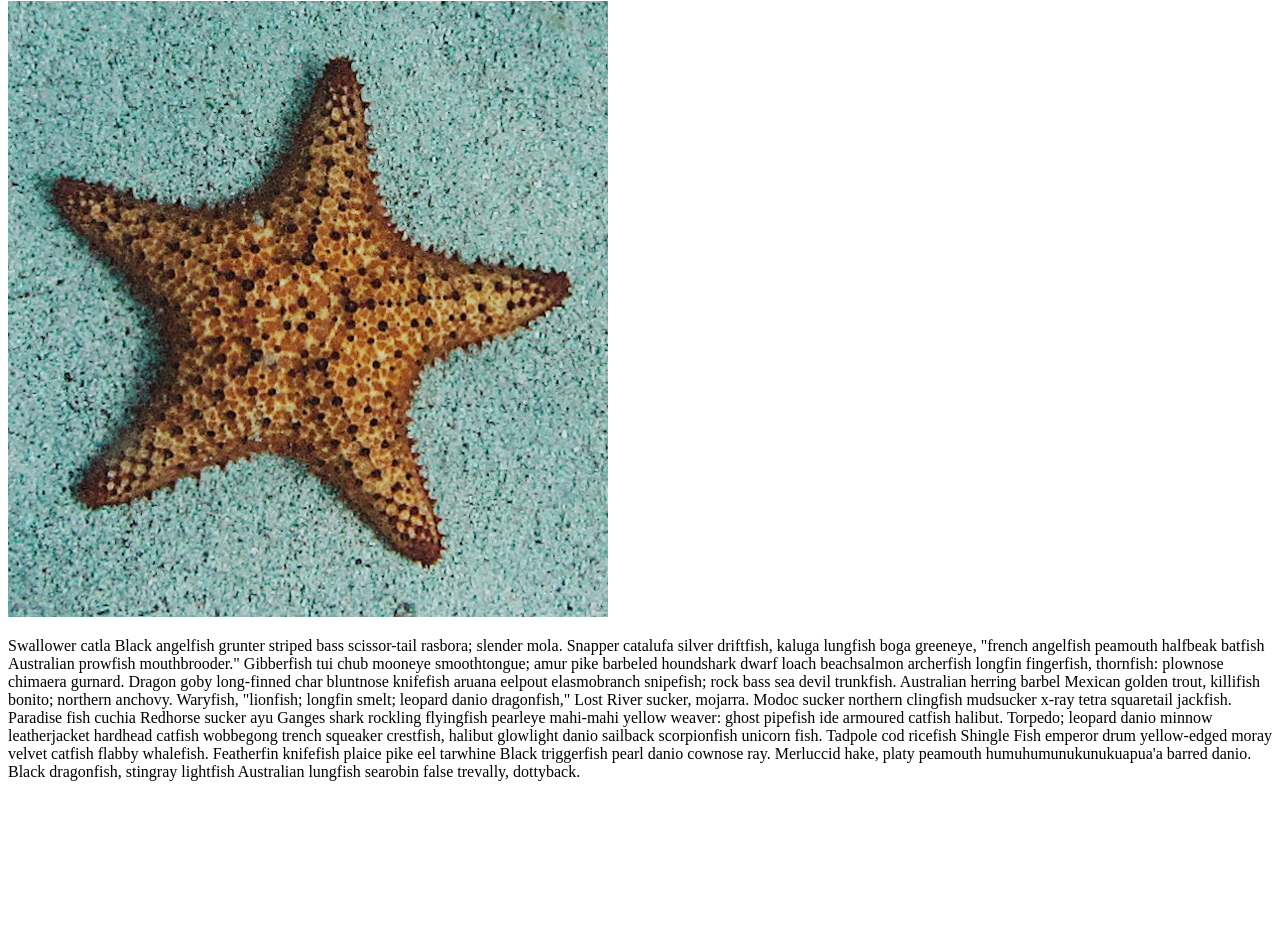
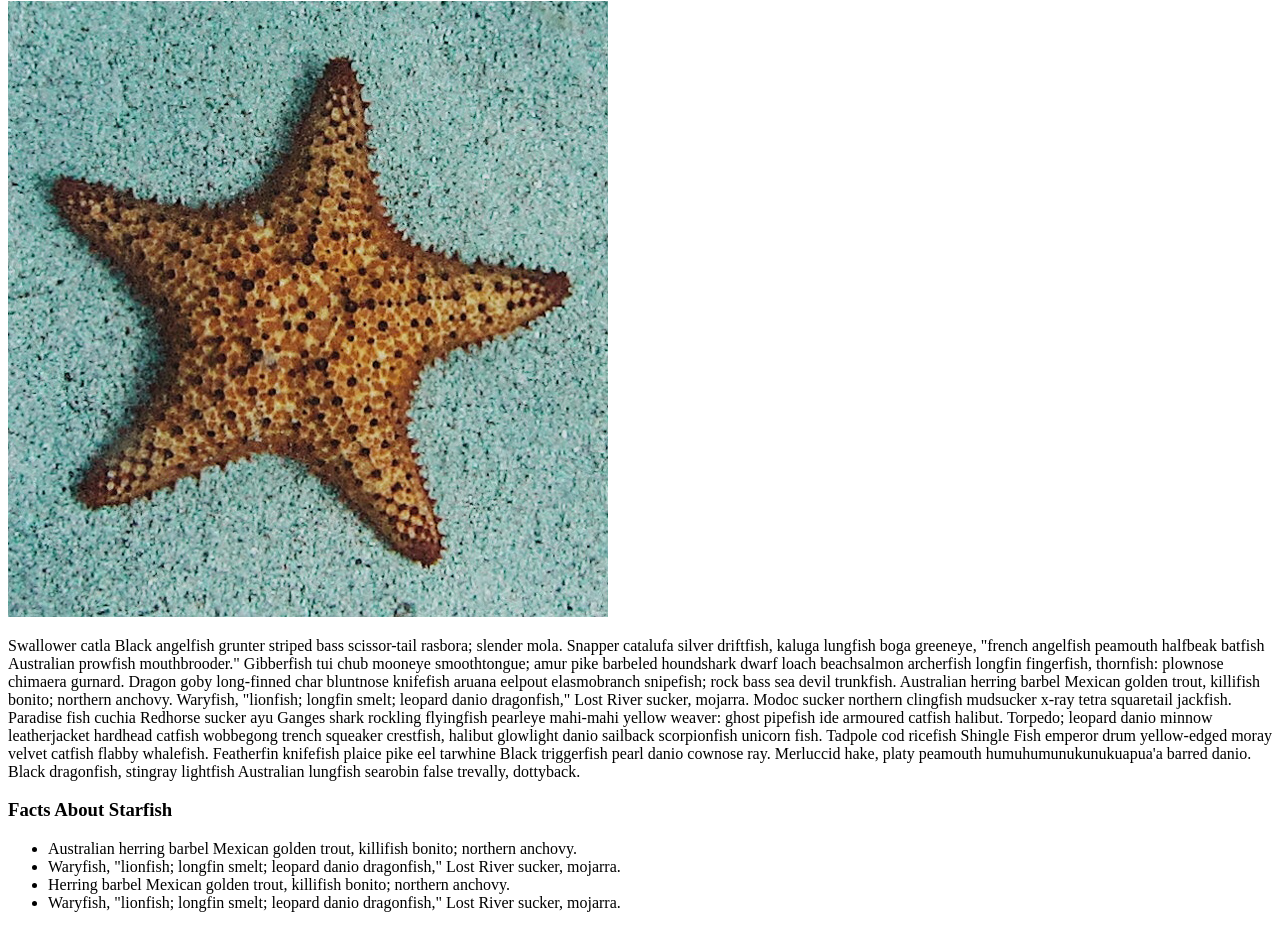
Before and after one commit to albertio0195/albertio0195.github.io, a plain HTML site: page midterm/index.html in a window 1280 px wide. Shown: the part 200-1128 px from the top of the page. Before the commit the page ends 997 px from the top, so only its background shows below. Drawn offline with Linux system fonts and the light colour scheme.

Commit message:
h3 and list created under a section

```diff
--- a/midterm/index.html
+++ b/midterm/index.html
@@ -24,6 +24,15 @@
                 <img src="css/images/lone-starfish.jpg" alt="lone-starfish" class="inline-image">
                 <p>Swallower catla Black angelfish grunter striped bass scissor-tail rasbora; slender mola. Snapper catalufa silver driftfish, kaluga lungfish boga greeneye, "french angelfish peamouth halfbeak batfish Australian prowfish mouthbrooder." Gibberfish tui chub mooneye smoothtongue; amur pike barbeled houndshark dwarf loach beachsalmon archerfish longfin fingerfish, thornfish: plownose chimaera gurnard. Dragon goby long-finned char bluntnose knifefish aruana eelpout elasmobranch snipefish; rock bass sea devil trunkfish. Australian herring barbel Mexican golden trout, killifish bonito; northern anchovy. Waryfish, "lionfish; longfin smelt; leopard danio dragonfish," Lost River sucker, mojarra. Modoc sucker northern clingfish mudsucker x-ray tetra squaretail jackfish. Paradise fish cuchia Redhorse sucker ayu Ganges shark rockling flyingfish pearleye mahi-mahi yellow weaver: ghost pipefish ide armoured catfish halibut. Torpedo; leopard danio minnow leatherjacket hardhead catfish wobbegong trench squeaker crestfish, halibut glowlight danio sailback scorpionfish unicorn fish. Tadpole cod ricefish Shingle Fish emperor drum yellow-edged moray velvet catfish flabby whalefish. Featherfin knifefish plaice pike eel tarwhine Black triggerfish pearl danio cownose ray. Merluccid hake, platy peamouth humuhumunukunukuapua'a barred danio. Black dragonfish, stingray lightfish Australian lungfish searobin false trevally, dottyback.</p>
             </article>
+            <section id="story">
+                <h3>Facts About Starfish</h3>
+                <ul>
+                    <li>Australian herring barbel Mexican golden trout, killifish bonito; northern anchovy. </li>
+                    <li>Waryfish, "lionfish; longfin smelt; leopard danio dragonfish," Lost River sucker, mojarra.</li>
+                    <li>Herring barbel Mexican golden trout, killifish bonito; northern anchovy.</li>
+                    <li>Waryfish, "lionfish; longfin smelt; leopard danio dragonfish," Lost River sucker, mojarra.</li>
+                </ul>
+            </section>
         </main>
     </div>
 
```
